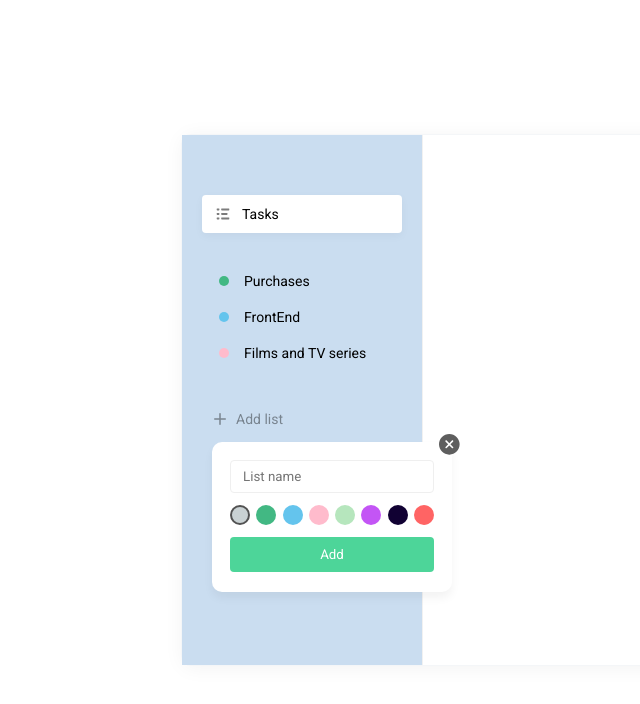
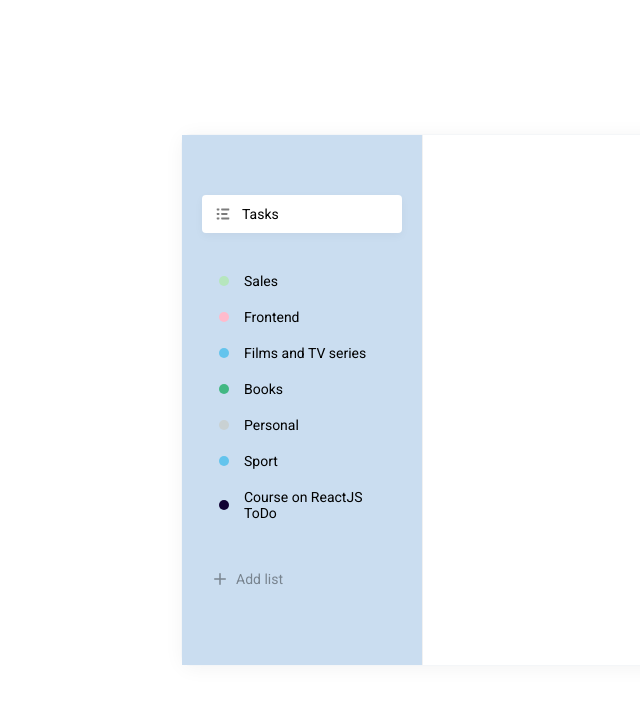
Before and after one commit to arsenjijavadze/todo-list-app-01, a React (Create React App) app: page / in a window 1280 px wide. Shown: the top 704 px of the page, without its empty margins (83-723 px from the left). Built offline with nearby package versions, Linux system fonts and the light colour scheme.

Commit message:
refactor: change structure of the project

```diff
--- a/src/App.js
+++ b/src/App.js
@@ -6,7 +6,12 @@ import DB from './assets/db.json'
 
 
 function App() {
-
+  const [lists, setLists] = useState(
+    DB.lists.map(item => {
+      item.color = DB.colors.filter(color => color.id === item.colorId)[0].name;
+      return item;
+    })
+  )
   return (
 
     <div className="todo" >
@@ -38,21 +43,7 @@ function App() {
           ]}
 
         />
-        <List items={[
-          {
-            color: 'green',
-            name: 'Purchases'
-          },
-          {
-            color: 'blue',
-            name: 'FrontEnd'
-          },
-          {
-            color: 'pink',
-            name: 'Films and TV series'
-          }
-
-        ]}
+        <List items={lists}
           isRemovable
         />
 
--- a/src/components/AddList/index.jsx
+++ b/src/components/AddList/index.jsx
@@ -4,13 +4,11 @@ import Badge from "../Badge";
 
 import closeSvg from '../../assets/img/close.svg'
 
-import './AddListButton.scss';
+import './AddList.scss';
 
 const AddList = ({ colors }) => {
-    const [visiblePopup, setVisiblePopup] = useState(true);
+    const [visiblePopup, setVisiblePopup] = useState(false);
     const [selectedColor, setSelectedColor] = useState(colors[0].id);
-
-    console.log(selectedColor);
 
     return (
         <div className="add-list">
--- a/src/components/List/List.scss
+++ b/src/components/List/List.scss
@@ -15,6 +15,10 @@
         align-items: center;
         padding: 10px 12px;
         cursor: pointer;
+
+        &:hover{
+            background: rgba(255, 255, 255, 0.5);
+        }
 
         &.active {
             background: #ffffff;
```
Also changed, not shown: src/components/AddList/AddList.scss (renamed from src/components/AddList/AddListButton.scss).
